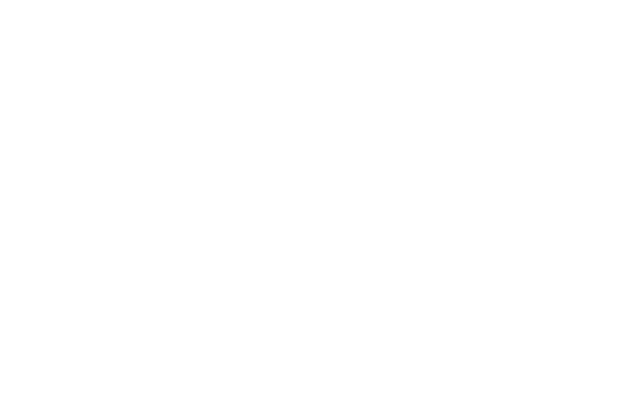
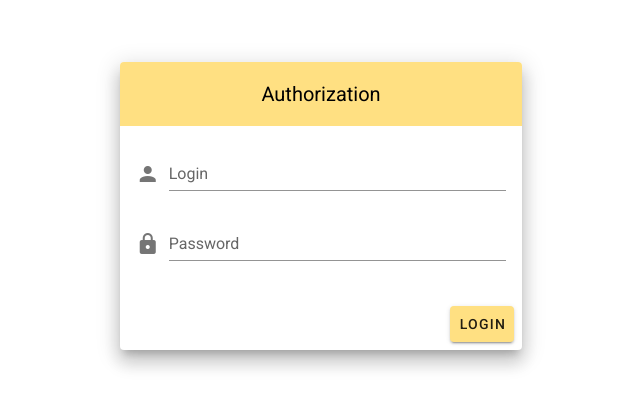
Before and after one commit to svartvalp/cc-postal, a Vue app in the folder client/: page /login in a window 1280 px wide. Shown: the part 194-602 px from the top of the page, without its empty margins (319-959 px from the left). Built offline with nearby package versions, Linux system fonts and the light colour scheme.

Commit message:
Added navigation bar and login page

```diff
--- a/client/public/index.html
+++ b/client/public/index.html
@@ -2,8 +2,10 @@
 <html lang="en">
   <head>
     <meta charset="utf-8">
-    <meta content="IE=edge" http-equiv="X-UA-Compatible">
-    <meta content="width=device-width,initial-scale=1.0" name="viewport">
+    <meta http-equiv="X-UA-Compatible" content="IE=edge">
+    <meta name="viewport" content="width=device-width,initial-scale=1.0">
+    <link rel="stylesheet" href="https://fonts.googleapis.com/css?family=Roboto:100,300,400,500,700,900">
+    <link rel="stylesheet" href="https://cdn.jsdelivr.net/npm/@mdi/font@latest/css/materialdesignicons.min.css">
   </head>
   <body>
     <noscript>
--- a/client/src/App.vue
+++ b/client/src/App.vue
@@ -1,23 +1,6 @@
 <template>
     <div id="app">
+
+        <router-view />
     </div>
 </template>
-
-<script>
-
-    export default {
-        name: 'App',
-        components: {}
-    }
-</script>
-
-<style>
-    #app {
-        font-family: Avenir, Helvetica, Arial, sans-serif;
-        -webkit-font-smoothing: antialiased;
-        -moz-osx-font-smoothing: grayscale;
-        text-align: center;
-        color: #2c3e50;
-        margin-top: 60px;
-    }
-</style>
--- /dev/null
+++ b/client/src/components/Login.vue
@@ -0,0 +1,65 @@
+<template>
+    <v-app id="inspire">
+        <v-main>
+            <v-container
+                    class="fill-height"
+                    fluid
+            >
+                <v-row
+                        align="center"
+                        justify="center"
+                >
+                    <v-col
+                            cols="12"
+                            sm="8"
+                            md="4"
+                    >
+                        <v-card class="elevation-12">
+                            <v-toolbar
+                                    color="amber lighten-3"
+                                    dark
+                                    flat
+                            >
+                                <v-spacer></v-spacer>
+                                <v-toolbar-title class="black--text">Authorization</v-toolbar-title>
+                                <v-spacer></v-spacer>
+                            </v-toolbar>
+                            <v-card-text>
+                                <v-form>
+                                    <v-text-field
+                                            label="Login"
+                                            name="login"
+                                            prepend-icon="mdi-account"
+                                            type="text"
+                                            color="amber lighten-1"
+                                    ></v-text-field>
+
+                                    <v-text-field
+                                            id="password"
+                                            label="Password"
+                                            name="password"
+                                            prepend-icon="mdi-lock"
+                                            type="password"
+                                            color="amber lighten-1"
+                                    ></v-text-field>
+                                </v-form>
+                            </v-card-text>
+                            <v-card-actions>
+                                <v-spacer></v-spacer>
+                                <v-btn color="amber lighten-3">Login</v-btn>
+                            </v-card-actions>
+                        </v-card>
+                    </v-col>
+                </v-row>
+            </v-container>
+        </v-main>
+    </v-app>
+</template>
+
+<script>
+    export default {
+        props: {
+            source: String,
+        },
+    }
+</script>
--- a/client/src/main.js
+++ b/client/src/main.js
@@ -1,8 +1,12 @@
 import Vue from 'vue'
 import App from './App.vue'
+import vuetify from './plugins/vuetify';
+import router from "./router";
 
 Vue.config.productionTip = false
 
 new Vue({
-    render: h => h(App),
+  vuetify,
+  router,
+  render: h => h(App)
 }).$mount('#app')
--- /dev/null
+++ b/client/src/plugins/vuetify.js
@@ -0,0 +1,7 @@
+import Vue from 'vue';
+import Vuetify from 'vuetify/lib';
+
+Vue.use(Vuetify);
+
+export default new Vuetify({
+});
--- /dev/null
+++ b/client/src/router.js
@@ -0,0 +1,23 @@
+import Vue from 'vue'
+import Router from 'vue-router'
+import App from '@/App'
+
+Vue.use(Router)
+
+export default new Router({
+    mode: 'history',
+    routes: [
+        {
+            path: '/',
+            component: App
+        },
+        {
+            path: '/login',
+            component: () => import('./components/Login')
+        },
+        {
+            path: '/main',
+            component: () => import('./views/Main')
+        }
+    ]
+})
--- /dev/null
+++ b/client/src/views/Main.vue
@@ -0,0 +1,93 @@
+<template>
+    <v-app id="inspire">
+        <v-navigation-drawer
+                v-model="drawer"
+                app
+                dark
+        >
+            <v-list dense>
+                <v-list-item link>
+                    <v-list-item-action>
+                        <v-icon>mdi-home</v-icon>
+                    </v-list-item-action>
+                    <v-list-item-content>
+                        <v-list-item-title>Home</v-list-item-title>
+                    </v-list-item-content>
+                </v-list-item>
+                <v-list-item link>
+                    <v-list-item-action>
+                        <v-icon>mdi-email</v-icon>
+                    </v-list-item-action>
+                    <v-list-item-content>
+                        <v-list-item-title>Departures</v-list-item-title>
+                    </v-list-item-content>
+                </v-list-item>
+                <v-list-item link>
+                    <v-list-item-action>
+                        <v-icon>mdi-account</v-icon>
+                    </v-list-item-action>
+                    <v-list-item-content>
+                        <v-list-item-title>Account</v-list-item-title>
+                    </v-list-item-content>
+                </v-list-item>
+                <v-list-item link>
+                    <v-list-item-action>
+                        <v-icon>mdi-arrow-left-circle</v-icon>
+                    </v-list-item-action>
+                    <v-list-item-content>
+                        <v-list-item-title>Log out</v-list-item-title>
+                    </v-list-item-content>
+                </v-list-item>
+            </v-list>
+        </v-navigation-drawer>
+
+        <v-app-bar
+                app
+                color="amber lighten-3"
+                dark
+        >
+            <v-app-bar-nav-icon @click.stop="drawer = !drawer" color="black"></v-app-bar-nav-icon>
+            <v-toolbar-title class="black--text">cc-postal</v-toolbar-title>
+
+        </v-app-bar>
+
+        <v-main>
+            <v-container
+                    class="fill-height"
+                    fluid
+            >
+                <v-row
+                        align="center"
+                        justify="center"
+                >
+
+                </v-row>
+            </v-container>
+        </v-main>
+        <v-footer
+                color="amber lighten-3"
+                app
+        >
+            <v-spacer></v-spacer>
+            <span class="black--text">&copy; {{ new Date().getFullYear() }}</span>
+        </v-footer>
+        <router-view />
+    </v-app>
+</template>
+
+<script>
+
+    export default {
+        name: 'App',
+
+        components: {
+        },
+        props: {
+            source: String,
+        },
+
+        data: () => ({
+            drawer: null,
+        }),
+    };
+</script>
```
Also changed, not shown: client/package.json (+9 -2 lines), client/src/assets/logo.svg (added), 1 other file (tests, documents, lock files or other folders). Lines whose indentation alone changed are shown as unchanged.
